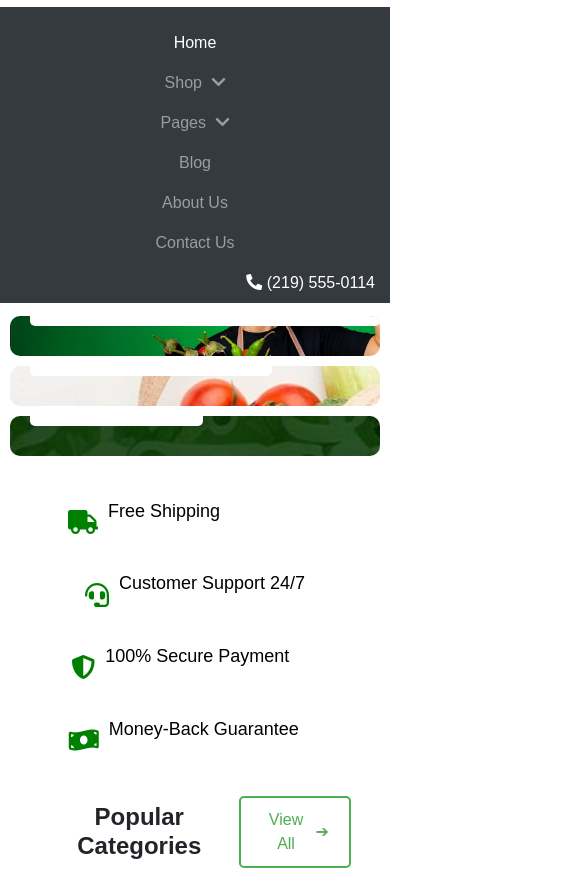
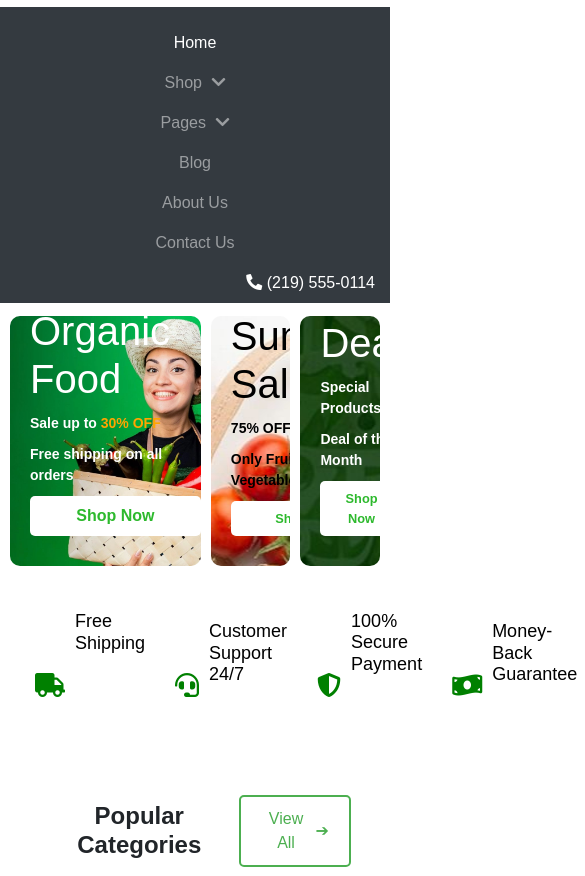
Before and after one commit to SAFAYOUSAF01/Organic-eCommerce, a plain HTML site: page index.html in a window 390 px wide. Shown: the part 224-1100 px from the top of the page, 585 px wide, since content can reach past the window. Drawn offline with nearby package versions, Linux system fonts and the light colour scheme.

Commit message:
ReSPONSIVENESS

```diff
--- a/style.css
+++ b/style.css
@@ -200,8 +200,8 @@ p {
 /* For small screens and mobile devices */
 @media (max-width: 768px) {
     .main-container {
-        flex-direction: column;
-        height: auto; /* Adjust height to fit content */
+        flex-direction: row;
+        height: 250px; /* Adjust height to fit content */
     }
 
     .large, .right-container {
@@ -232,7 +232,7 @@ p {
     }
 
     .right-container {
-        flex-direction: column;
+        flex-direction: row;
         gap: 10px;
     }
 
@@ -292,7 +292,7 @@ p {
   /* Responsive design */
   @media screen and (max-width: 768px) {
     .features {
-      flex-direction: column;
+      flex-direction: row;
     }
     .feature-item {
       width: 100%;
@@ -752,7 +752,7 @@ p {
         }
         @media (max-width: 768px) {
             .promo-banner {
-                flex-direction: column;
+                flex-direction: row;
                 height: auto;
                 padding: 40px 20px;
             }
@@ -1040,7 +1040,7 @@ p {
           /* Media Queries for responsiveness */
           @media (max-width: 768px) {
             .footer {
-              flex-direction: column;
+              flex-direction: row;
               align-items: center;
             }
 
```
